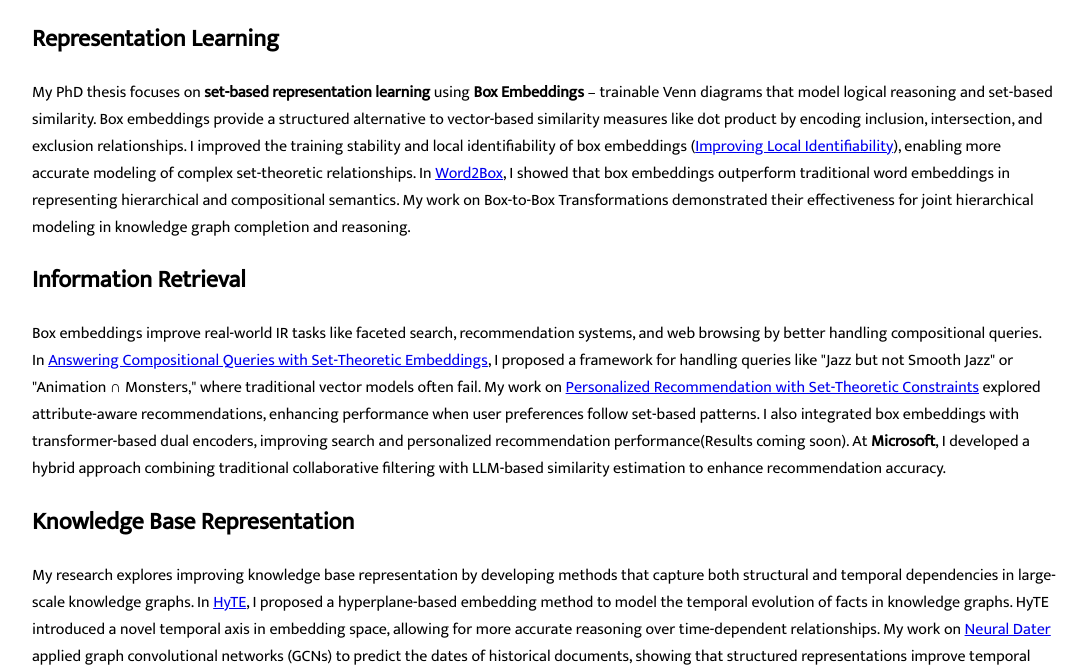
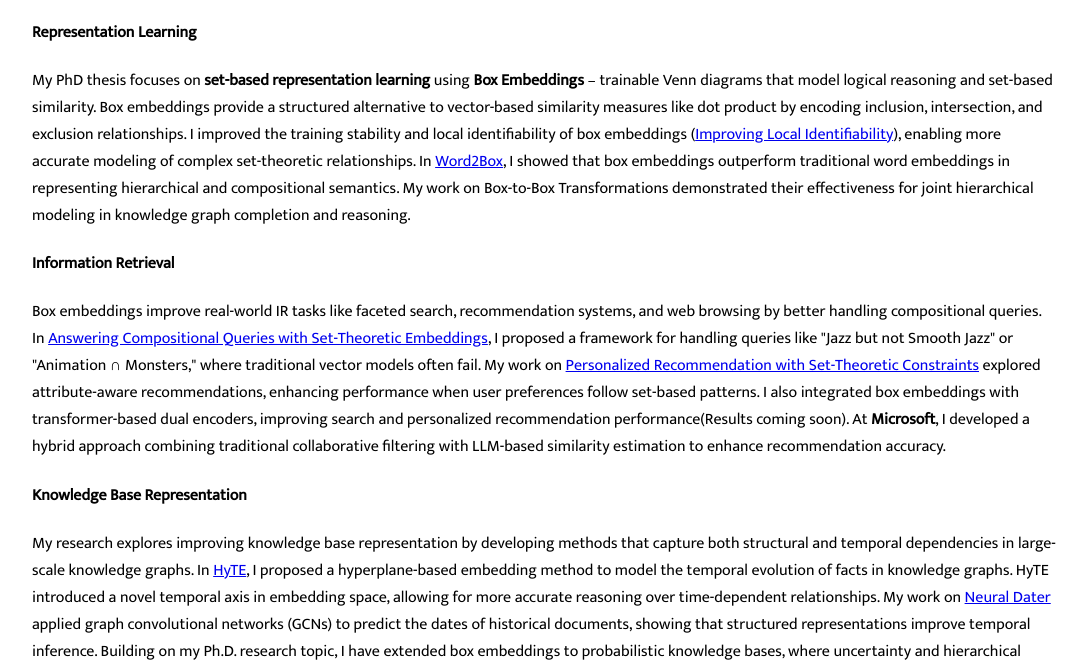
Before and after one commit to ssdasgupta/ssdasgupta.github.io, a plain HTML site: page index.html in a window 1280 px wide. Shown: the part 680-1350 px from the top of the page, without its empty margins (96-1183 px from the left). Drawn offline with Linux system fonts and the light colour scheme.

Commit message:
research interest modified

```diff
--- a/index.html
+++ b/index.html
@@ -88,18 +88,18 @@ In addition to my academic research, I have gained valuable industry experience
 <br> I care about developing efficient, interpretable models that improve how we aggregate and understand information. -->
 <h1 id="research">Research Areas</h1>
 
-<h2>Representation Learning</h2>
+<h4>Representation Learning</h4>
 <p>
 My PhD thesis focuses on <b>set-based representation learning</b> using <b>Box Embeddings</b> – trainable Venn diagrams that model logical reasoning and set-based similarity. Box embeddings provide a structured alternative to vector-based similarity measures like dot product by encoding inclusion, intersection, and exclusion relationships. I improved the training stability and local identifiability of box embeddings (<a href="https://neurips.cc/virtual/2020/protected/poster_01c9d2c5b3ff5cbba349ec39a570b5e3.html" target="_blank">Improving Local Identifiability</a>), enabling more accurate modeling of complex set-theoretic relationships. In <a href="https://underline.io/lecture/49884-word2box-capturing-set-theoretic-semantics-of-words-using-box-embeddings" target="_blank">Word2Box</a>, I showed that box embeddings outperform traditional word embeddings in representing hierarchical and compositional semantics. My work on Box-to-Box Transformations demonstrated their effectiveness for joint hierarchical modeling in knowledge graph completion and reasoning.
 </p>
 
-<h2>Information Retrieval</h2>
+<h4>Information Retrieval</h4>
 <p>
 Box embeddings improve real-world IR tasks like faceted search, recommendation systems, and web browsing by better handling compositional queries. In <a href="#" target="_blank">Answering Compositional Queries with Set-Theoretic Embeddings</a>, I proposed a framework for handling queries like "Jazz but not Smooth Jazz" or "Animation ∩ Monsters," where traditional vector models often fail. My work on <a href="#" target="_blank">Personalized Recommendation with Set-Theoretic Constraints</a> explored attribute-aware recommendations, enhancing performance when user preferences follow set-based patterns. I also integrated box embeddings with transformer-based dual encoders, improving search and personalized recommendation performance(Results coming soon).
 At <b>Microsoft</b>, I developed a hybrid approach combining traditional collaborative filtering with LLM-based similarity estimation to enhance recommendation accuracy.
 </p>
 
-<h2>Knowledge Base Representation</h2>
+<h4>Knowledge Base Representation</h4>
 <p>
 My research explores improving knowledge base representation by developing methods that capture both structural and temporal dependencies in large-scale knowledge graphs. In <a href="https://aclanthology.org/D18-1225/" target="_blank">HyTE</a>, I proposed a hyperplane-based embedding method to model the temporal evolution of facts in knowledge graphs. HyTE introduced a novel temporal axis in embedding space, allowing for more accurate reasoning over time-dependent relationships. My work on <a href="https://aclanthology.org/P18-1149/" target="_blank">Neural Dater</a> applied graph convolutional networks (GCNs) to predict the dates of historical documents, showing that structured representations improve temporal inference.
 
```
